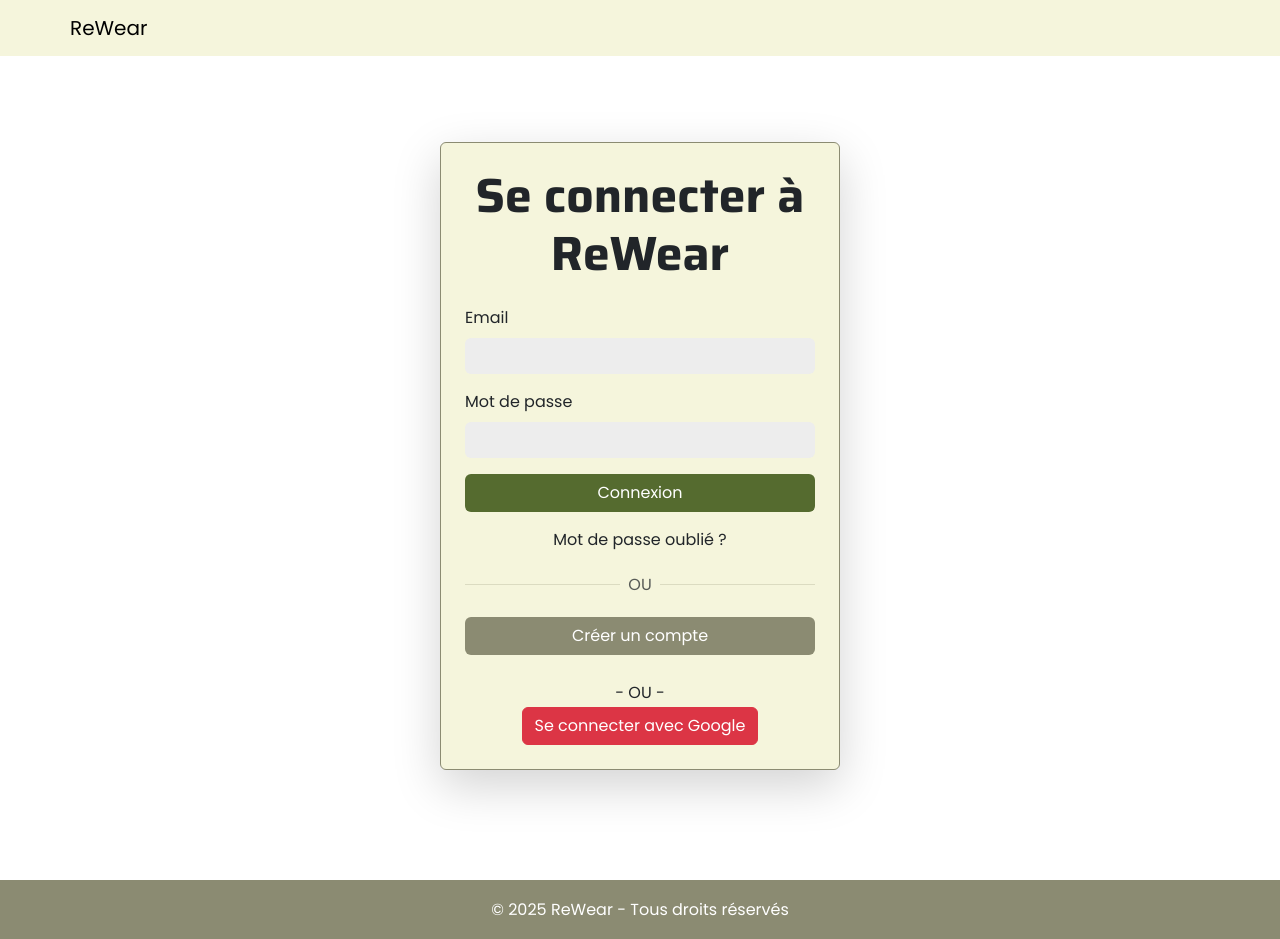
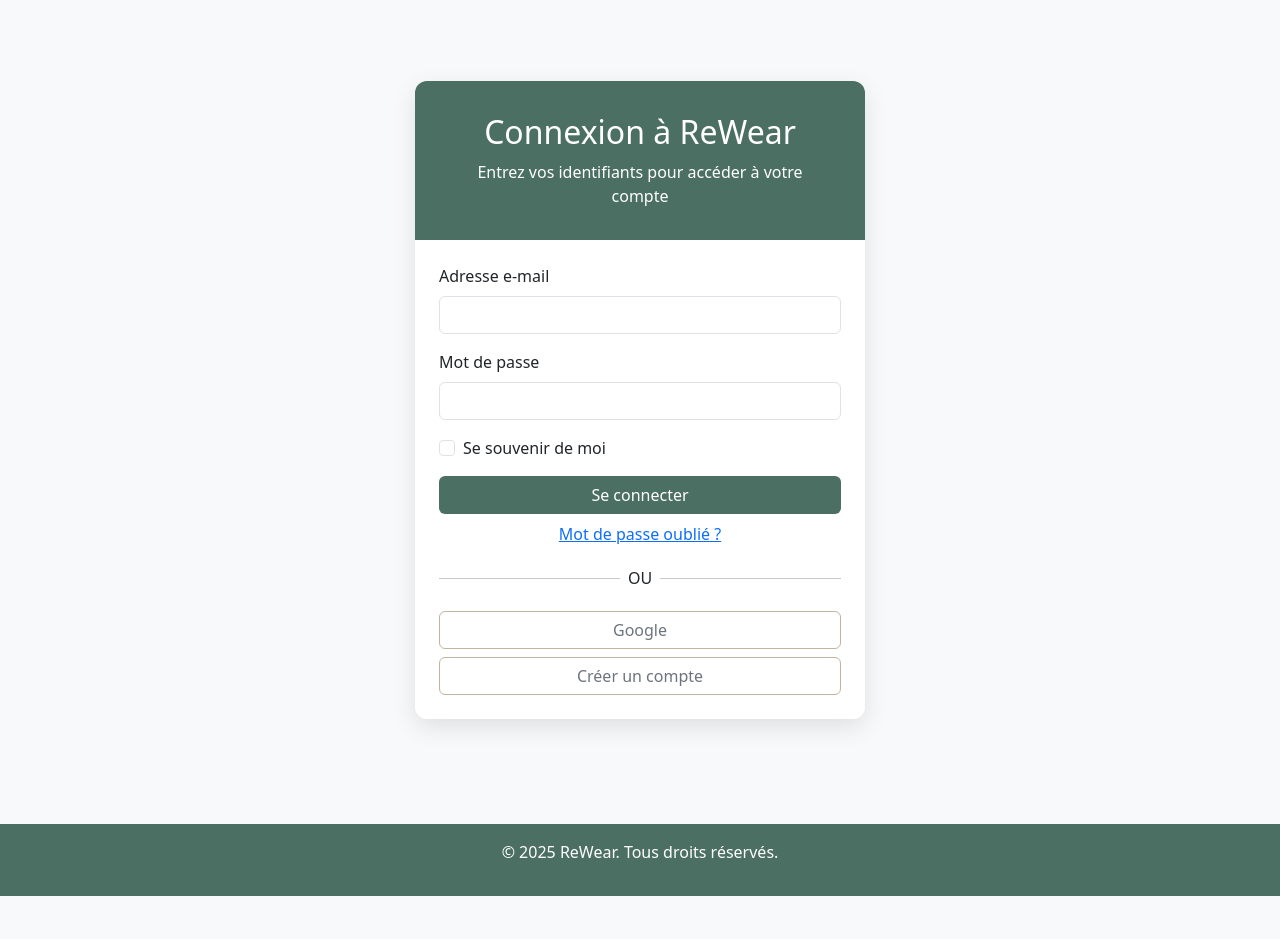
Before and after one commit to MohamedAliSaadaoui/ProjetWebJava_Int-gr-, a Symfony app: template templates/user/login.html.twig in a window 1280 px wide. After the commit the page ends 896 px from the top, so only its background shows below. Run offline with Twig, Linux system fonts and the light colour scheme; the template is opened without the code that fills it, so the values that code supplies are empty; some libraries are stand-ins or nearby versions.

Commit message:
Modification des templates

```diff
--- a/src/Entity/User.php
+++ b/src/Entity/User.php
@@ -248,4 +248,5 @@
 
         return $this;
     }
+
 }
--- a/templates/user/login.html.twig
+++ b/templates/user/login.html.twig
@@ -1,76 +1,96 @@
 <!DOCTYPE html>
-<html>
+<html lang="fr">
 <head>
     <meta charset="UTF-8">
-    <title>Connexion</title>
-
+    <title>Connexion - ReWear</title>
     <link rel="stylesheet" href="{{ asset('assets/front/css/bootstrap.min.css') }}">
-    <link rel="stylesheet" href="{{ asset('assets/front/css/style.css') }}">
+    <style>
+        body {
+            background-color: #f8f9fa;
+        }
+        .login-container {
+            min-height: 100vh;
+        }
+        .card-login {
+            max-width: 450px;
+            width: 100%;
+            border: none;
+            border-radius: 12px;
+            box-shadow: 0 8px 24px rgba(0, 0, 0, 0.1);
+        }
+        .brand-header {
+            background-color: #4b6f63;
+            color: white;
+            padding: 2rem;
+            border-top-left-radius: 12px;
+            border-top-right-radius: 12px;
+        }
+        .btn-primary-custom {
+            background-color: #4b6f63;
+            color: white;
+        }
+        .btn-outline-secondary-custom {
+            border-color: #c1b59f;
+            color: #6c757d;
+        }
+        .btn-outline-secondary-custom:hover {
+            background-color: #c1b59f;
+            color: white;
+        }
+        footer {
+            background-color: #4b6f63;
+            color: white;
+        }
+    </style>
 </head>
 <body>
-    <!-- HEADER -->
-    <header>
-        <nav class="navbar navbar-expand-lg navbar-light" style="background-color: #F5F5DC;">
-            <div class="container">
-                <a class="navbar-brand" href="/">ReWear</a>
+    <div class="container d-flex justify-content-center align-items-center login-container">
+        <div class="card card-login">
+            <div class="brand-header text-center">
+                <h2>Connexion à ReWear</h2>
+                <p class="mb-0">Entrez vos identifiants pour accéder à votre compte</p>
             </div>
-        </nav>
-    </header>
-
-    <!-- CONTENU PRINCIPAL -->
-    <main>
-        <div class="container d-flex justify-content-center align-items-center min-vh-100">
-            <div class="card shadow-lg p-4" style="width: 400px; background-color: #F5F5DC; border-color: #8B8B72;">
-                <h2 class="text-center mb-4 text-dark">Se connecter à ReWear</h2>
-
+            <div class="card-body px-4 py-4">
                 {% if error is defined and error %}
                     <div class="alert alert-danger">
                         {{ error.messageKey|trans(error.messageData, 'security') }}
                     </div>
                 {% endif %}
-
                 <form action="{{ path('app_login') }}" method="post">
                     <div class="mb-3">
-                        <label for="username" class="form-label text-dark">Email</label>
-                        <input type="email" id="username" name="_username" class="form-control border-0" style="background-color: #EDEDED;" required value="{{ last_username }}">
+                        <label for="username" class="form-label">Adresse e-mail</label>
+                        <input type="email" id="username" name="_username" class="form-control" required value="{{ last_username }}">
                     </div>
-
                     <div class="mb-3">
-                        <label for="password" class="form-label text-dark">Mot de passe</label>
-                        <input type="password" id="password" name="password" class="form-control border-0" style="background-color: #EDEDED;" required>
+                        <label for="password" class="form-label">Mot de passe</label>
+                        <input type="password" id="password" name="password" class="form-control" required>
                     </div>
-
-                    <button type="submit" class="btn w-100" style="background-color: #556B2F; color: white;">Connexion</button>
+                    <div class="mb-3 form-check">
+                        <input type="checkbox" class="form-check-input" id="remember_me" name="_remember_me">
+                        <label class="form-check-label" for="remember_me">Se souvenir de moi</label>
+                    </div>
+                    <div class="d-grid mb-2">
+                        <button type="submit" class="btn btn-primary-custom">Se connecter</button>
+                    </div>
                 </form>
-
-                <div class="mt-3 text-center">
-                    <!-- Redirige vers la page de réinitialisation du mot de passe -->
-                    <a href="{{ path('app_reset_password') }}" class="text-dark">Mot de passe oublié ?</a>
+                <div class="text-center mb-3">
+                    <a href="{{ path('app_reset_password') }}">Mot de passe oublié ?</a>
                 </div>
-
-                <div class="d-flex align-items-center my-3">
-                    <hr class="flex-grow-1" style="border-color: #8B8B72;">
-                    <span class="mx-2 text-muted">OU</span>
-                    <hr class="flex-grow-1" style="border-color: #8B8B72;">
+                <div class="d-flex justify-content-center align-items-center mb-3">
+                    <hr class="flex-grow-1">
+                    <span class="mx-2">OU</span>
+                    <hr class="flex-grow-1">
                 </div>
-
-                <div class="text-center">
-                    <a href="{{ path('app_user_new') }}" class="btn w-100" style="background-color: #8B8B72; color: white;">Créer un compte</a>
-                </div>
-
-                <div class="mt-4 text-center">
-                    <p>- OU -</p>
-                    <a href="{{ path('connect_google') }}" class="btn btn-danger">
-                        Se connecter avec Google
-                    </a>
+                <div class="d-grid gap-2">
+                    <a href="{{ path('connect_google') }}" class="btn btn-outline-secondary-custom">Google</a>
+                    <a href="{{ path('app_user_new') }}" class="btn btn-outline-secondary-custom">Créer un compte</a>
                 </div>
             </div>
         </div>
-    </main>
+    </div>
 
-    <!-- FOOTER -->
-    <footer class="text-center p-3 mt-4" style="background-color: #8B8B72; color: white;">
-        <p>&copy; 2025 ReWear - Tous droits réservés</p>
+    <footer class="text-center p-3 mt-4">
+        <p>&copy; 2025 ReWear. Tous droits réservés.</p>
     </footer>
 
     <script src="{{ asset('assets/front/js/bootstrap.bundle.min.js') }}"></script>
```
Also changed, not shown: templates/admin_dash_board/admindashbord.html.twig (+56 -40 lines), templates/user/form.html.twig (+32 -37 lines).
